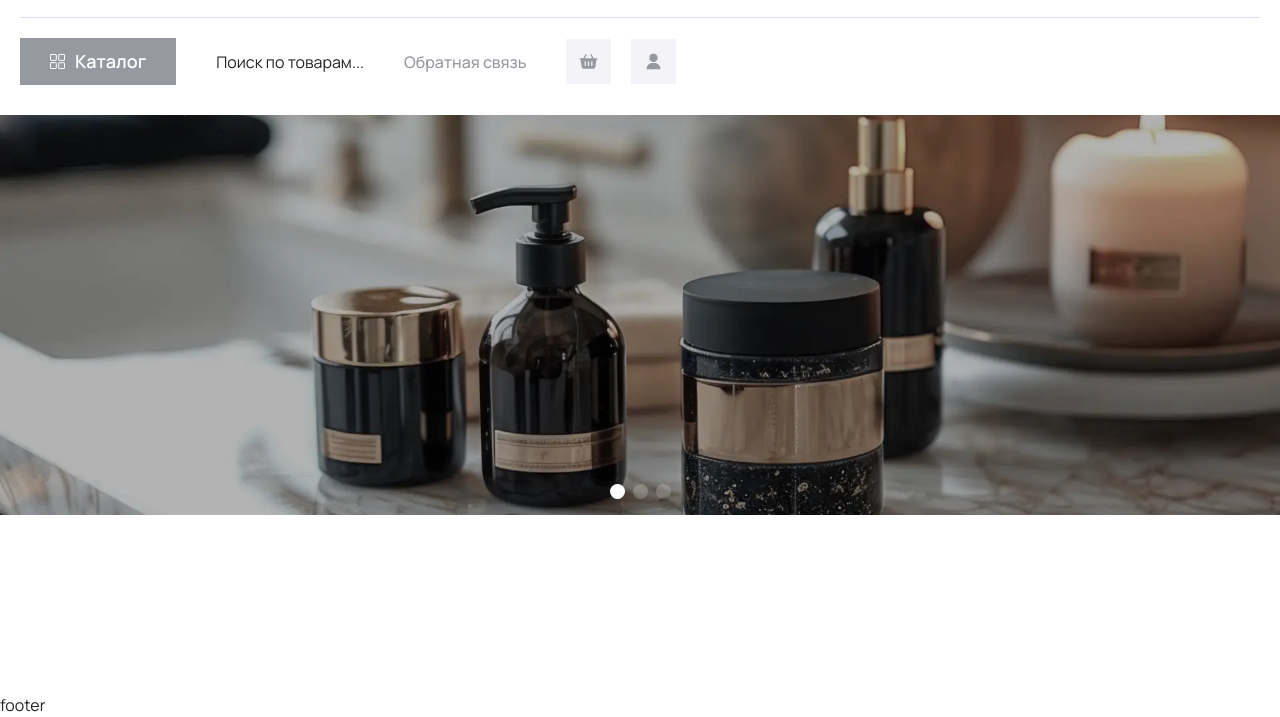
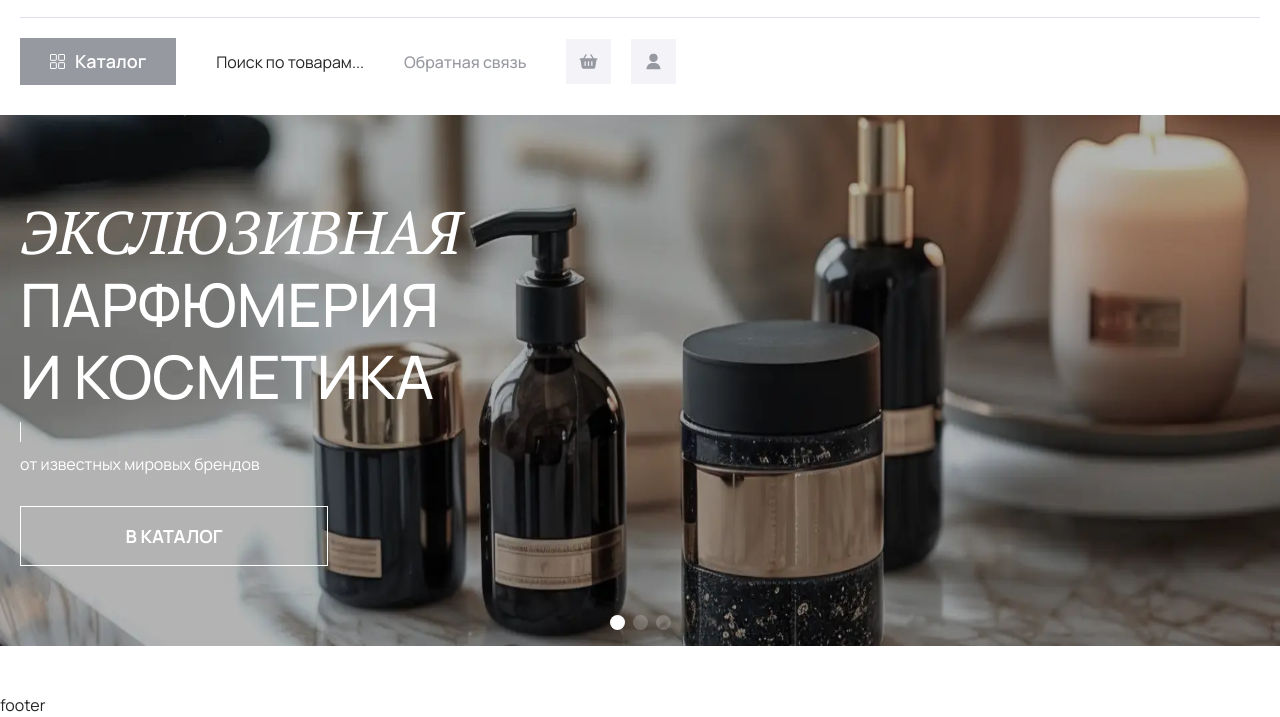
Before and after one commit to blessMe-Padre/martinov, a website built with Vite: page index.html in a window 1280 px wide. Shown: the part 83-800 px from the top of the page. Built offline with nearby package versions, Linux system fonts and the light colour scheme; files whose address does not match are found by name.

Commit message:
fat: добавляет стили

```diff
--- a/css/blocks/button.scss
+++ b/css/blocks/button.scss
@@ -42,3 +42,59 @@
         display: flex;
     }
 }
+
+.anim-button {
+    border: 1px solid #fff;
+    padding: 10px 25px;
+    width: 308px;
+    height: 60px;
+    font-family: "Manrope", sans-serif;
+    font-weight: 700;
+    font-size: 18px;
+    text-transform: uppercase;
+    color: var(--white);
+    display: flex;
+    align-items: center;
+    justify-content: center;
+}
+
+._anim-button span {
+    display: inline-block;
+    transition: transform 0.5s ease;
+}
+
+._anim-button span.even.animate {
+    animation: moveUp 0.2s ease-out forwards;
+}
+
+._anim-button span.odd.animate {
+    animation: moveDown 0.2s ease-out forwards;
+}
+
+@keyframes moveUp {
+    0% {
+        transform: translateY(0);
+    }
+
+    50% {
+        transform: translateY(-10px);
+    }
+
+    100% {
+        transform: translateY(0);
+    }
+}
+
+@keyframes moveDown {
+    0% {
+        transform: translateY(0);
+    }
+
+    50% {
+        transform: translateY(10px);
+    }
+
+    100% {
+        transform: translateY(0);
+    }
+}
--- a/css/blocks/hero.scss
+++ b/css/blocks/hero.scss
@@ -0,0 +1,50 @@
+.hero {}
+
+.hero__img {
+    position: absolute;
+    top: 0;
+    left: 0;
+    width: 100%;
+    height: 100%;
+    z-index: -1;
+}
+
+.hero__description {
+    display: flex;
+    flex-direction: column;
+    gap: 10px;
+    @include adaptiv-value("padding-top", 80, 40, 1);
+    @include adaptiv-value("padding-bottom", 80, 40, 1);
+}
+
+.hero__description-title {
+    @include adaptiv-value("font-size", 60, 30, 1);
+
+    text-transform: uppercase;
+    color: #fff;
+
+    font-family: "Manrope", sans-serif;
+    font-weight: 500;
+
+    line-height: 1.2;
+
+    span {
+        font-family: "PT Serif", sans-serif;
+        font-style: italic;
+        font-weight: 400;
+    }
+}
+
+.hero__description-text {
+    font-family: "Manrope", sans-serif;
+    font-weight: 400;
+    font-size: 16px;
+    text-align: left;
+    color: var(--white);
+    margin-bottom: 20px;
+}
+
+.hero__decor {
+    height: 20px;
+    border-left: 1px solid var(--white);
+}
--- a/index.html
+++ b/index.html
@@ -170,27 +170,52 @@
               <div class="hero-wrapper swiper-wrapper justify-stretch">
 
                   <div class="swiper-slide h-auto">
+                    <div class="container">
+                      <div class="hero__description">
+                          <p class="hero__description-title"><span>Экслюзивная</span><br>парфюмерия<br>
+                            и косметика</p>
+                            <div class="hero__decor"></div>
+                            <p class="hero__description-text">от известных мировых брендов</p>
+                            <a href="" class="anim-button _anim-button">В КАТАЛОГ</a>
+                        </div>
+                      </div>
                       <picture>
                           <source srcset="./img/slides/image-1.webp" media="(min-width: 550px)" />
-                            <img class=""
+                          <img class="hero__img"
                               src="./img/slides/image-1-sm.webp" width="100%" height="600"
                               alt="image">
                       </picture>
                   </div>
-
                   <div class="swiper-slide h-auto">
+                    <div class="container">
+                      <div class="hero__description">
+                          <p class="hero__description-title"><span>Экслюзивная</span><br>парфюмерия<br>
+                            и косметика</p>
+                            <div class="hero__decor"></div>
+                            <p class="hero__description-text">от известных мировых брендов</p>
+                            <a href="" class="anim-button _anim-button">В КАТАЛОГ</a>
+                        </div>
+                      </div>
                       <picture>
                           <source srcset="./img/slides/image-1.webp" media="(min-width: 550px)" />
-                      <img class=""
+                          <img class="hero__img"
                               src="./img/slides/image-1-sm.webp" width="100%" height="600"
                               alt="image">
                       </picture>
                   </div>
-
                   <div class="swiper-slide h-auto">
+                    <div class="container">
+                      <div class="hero__description">
+                          <p class="hero__description-title"><span>Экслюзивная</span><br>парфюмерия<br>
+                            и косметика</p>
+                            <div class="hero__decor"></div>
+                            <p class="hero__description-text">от известных мировых брендов</p>
+                            <a href="" class="anim-button _anim-button">В КАТАЛОГ</a>
+                        </div>
+                      </div>
                       <picture>
                           <source srcset="./img/slides/image-1.webp" media="(min-width: 550px)" />
-                      <img class=""
+                          <img class="hero__img"
                               src="./img/slides/image-1-sm.webp" width="100%" height="600"
                               alt="image">
                       </picture>
--- /dev/null
+++ b/js-module/button-animation.js
@@ -0,0 +1,44 @@
+export const initButtonAnimation = () => {
+    const button = document.querySelector('._anim-button');
+    const text = button.textContent.trim();
+    button.innerHTML = '';
+    let indexWithoutSpaces = 0;
+
+    text.split('').forEach(char => {
+        const span = document.createElement('span');
+
+        if (char === ' ') {
+            // span.classList.add('space');
+            span.innerHTML = '&nbsp;';
+        } else {
+            span.textContent = char;
+
+            if (indexWithoutSpaces % 2 === 0) {
+                span.classList.add('even');
+            } else {
+                span.classList.add('odd');
+            }
+            indexWithoutSpaces++;
+        }
+
+        button.appendChild(span);
+    });
+
+    button.addEventListener('mouseover', () => {
+        button.querySelectorAll('span').forEach((span, index) => {
+            if (!span.classList.contains('space')) { // Пропускаем пробелы
+                span.classList.add('animate');
+                // span.style.animationDelay = `${index * 50}ms`;
+            }
+        });
+    });
+
+    button.addEventListener('mouseleave', () => {
+        button.querySelectorAll('span').forEach(span => {
+            span.classList.remove('animate');
+            span.style.animationDelay = '';
+        });
+    });
+
+
+}
--- a/main.js
+++ b/main.js
@@ -2,6 +2,7 @@ import './style.scss';
 import { initNav } from './js-module/nav';
 import { initAccordions } from './js-module/acoordions';
 import { initSlider } from './js-module/sliders';
+import { initButtonAnimation } from './js-module/button-animation';
 
 window.addEventListener('DOMContentLoaded', () => {
   console.log('подключен скрипт main.js');
@@ -9,6 +10,7 @@ window.addEventListener('DOMContentLoaded', () => {
   initNav();
   initAccordions();
   initSlider();
+  initButtonAnimation();
   // DOMContentLoaded
 
 });
--- a/style.scss
+++ b/style.scss
@@ -2,6 +2,7 @@
 @import url('https://fonts.googleapis.com/css2?family=Jost:ital,wght@0,100..900;1,100..900&family=Manrope:wght@200..800&family=PT+Serif:ital,wght@0,400;0,700;1,400;1,700&display=swap');
 
 /* Импорт кастомных стилей для компонентов */
+// @include adaptiv-value("font-size", 16, 13, 1);
 @import './css/mixin.scss';
 @import './css/blocks/title.scss';
 @import './css/blocks/header.scss';
```
Lines whose indentation alone changed are shown as unchanged.
